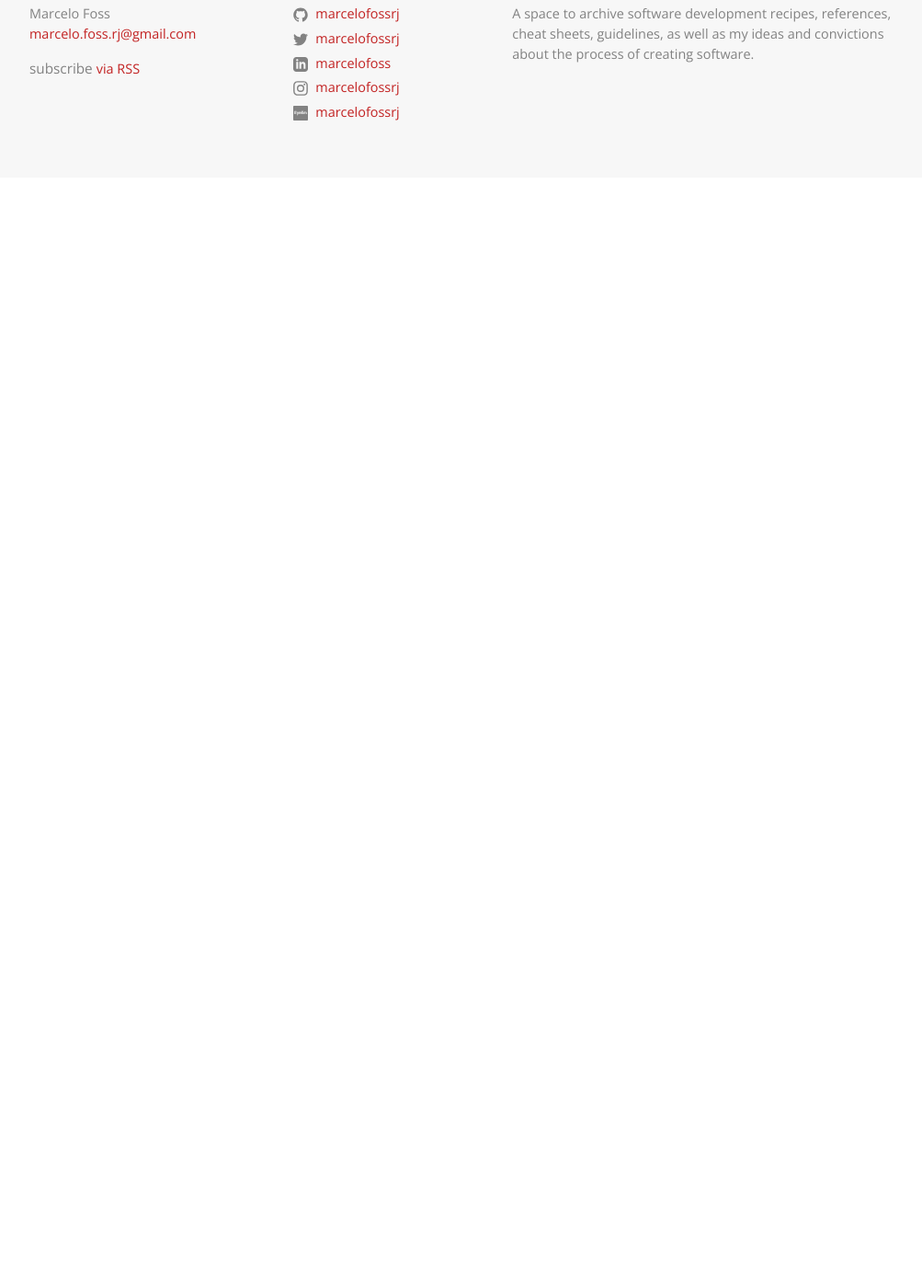
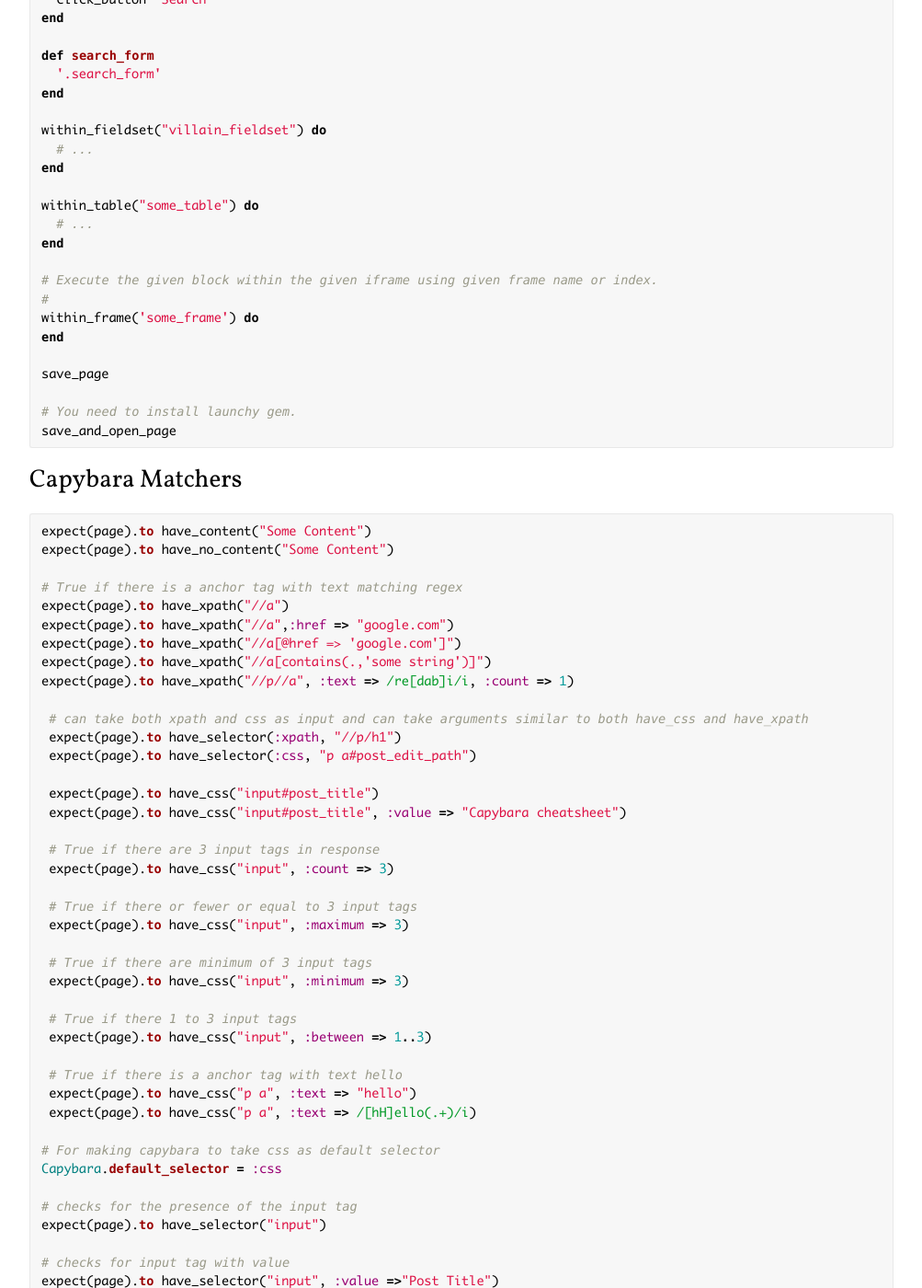
Before and after one commit to MarceloFossRJ/MarceloFossRJ.github.io, a Jekyll site: the page built from _posts/2018-12-27-capybara-cs.md, in a window 1280 px wide and 1400 px high, scrolled down 2664 px. Shown: the whole window at 92% size, without its empty margins (138-1141 px from the left). Built offline with Jekyll 4.4.1, drawn with Linux system fonts in a browser that asks for light colours; some web fonts are replaced; before the commit the page ends 2857 px from its top, so only the background shows below that; some of the changed text lies outside the part shown.

Commit message:
Capybara cheatsheet update

````diff
--- a/_posts/2018-12-27-capybara-cs.md
+++ b/_posts/2018-12-27-capybara-cs.md
@@ -9,8 +9,9 @@ intro: |
   [Capybara](https://github.com/capistrano/capistrano) is a framework for building automated deployment scripts. Although Capistrano itself is written in Ruby, it can easily be used to deploy projects of any language or framework, be it Rails, Java, or PHP.
 ---
 
-## Capybara cheat cheat sheet
+## Capybara cheat sheet
 
+### Form Interaction
 * Navigating
 ```ruby
 visit(‘/projects’)
@@ -66,23 +67,6 @@ within_table(‘Employee’) do
 end
 ```
 
-* Querying
-```ruby
-page.has_xpath?(‘//table/tr’)
-page.has_css?(‘table tr.foo’)
-page.has_content?(‘foo’)
-page.should have_xpath(‘//table/tr’)
-page.should have_css(‘table tr.foo’)
-page.should have_content(‘foo’)
-page.should have_no_content(‘foo’)
-find_field(‘First Name’).value
-find_link(‘Hello’).visible?
-find_button(‘Send’).click
-find(‘//table/tr’).click
-locate(“//*[@id=’overlay'”).find(“//h1”).click
-all(‘a’).each { |a| a[:href] }
-```
-
 * Scripting
 ```ruby
 result = page.evaluate_script(‘4 + 4’);
@@ -91,6 +75,157 @@ result = page.evaluate_script(‘4 + 4’);
 * Debugging
 ```ruby
 save_and_open_page
+```
+
+### Capybara Finders
+
+```ruby
+page.has_xpath?(‘//table/tr’)
+
+page.has_css?(‘table tr.foo’)
+
+page.has_content?(‘foo’)
+
+find_field(‘First Name’).value
+
+find_link(‘Hello’).visible?
+
+find_button(‘Send’).click
+
+find(‘//table/tr’).click
+
+page.all(:xpath, '//a')
+
+page.first(:xpath, '//a')
+
+page.find('//textarea[@id="additional_newline"]')
+
+page.find(:xpath, "//input[@id='form_pets_dog']")['checked']
+# => true
+
+page.find(:css, '#with_focus_event').trigger(:focus)
+
+page.find(:css,'.wrapper').hover
+
+page.find_field("test_field").value
+# => 'blah'
+
+page.find_by_id('red').tag_name
+# => 'a'
+
+# finds invisible elements when false
+page.find_by_id("hidden_via_ancestor", visible: false)
+
+page.find_button('What an Awesome')[:value]
+# => 'awesome'
+
+page.find_link('abo').text
+# => 'labore'
+
+page.find_link('other')[:href]
+# => '/some_uri'
+```
+
+**Note:** `find` will wait for an element to appear on the page, as explained in the Ajax section. If the element does not appear it will raise an error.
+
+**Note:** In XPath the expression `//` means something very specific, and it might not be what you think. Contrary to common belief, `//` means "anywhere in the document" not "anywhere in the current context".
+
+
+### Capybara Scoped Finder `within`
+
+```ruby
+within(search_form) do
+  fill_in 'Name', with: 'iOS 7'
+  click_button 'Search'
+end
+
+def search_form
+  '.search_form'
+end
+
+within_fieldset("villain_fieldset") do
+  # ...
+end
+
+within_table("some_table") do
+  # ...
+end
+
+# Execute the given block within the given iframe using given frame name or index.
+#
+within_frame('some_frame') do
+end
+
+save_page
+
+# You need to install launchy gem.
+save_and_open_page
+```
+
+## Capybara Matchers
+
+```ruby
+expect(page).to have_content("Some Content")
+expect(page).to have_no_content("Some Content")
+
+# True if there is a anchor tag with text matching regex
+expect(page).to have_xpath("//a")
+expect(page).to have_xpath("//a",:href => "google.com")
+expect(page).to have_xpath("//a[@href => 'google.com']")
+expect(page).to have_xpath("//a[contains(.,'some string')]")
+expect(page).to have_xpath("//p//a", :text => /re[dab]i/i, :count => 1)
+
+ # can take both xpath and css as input and can take arguments similar to both have_css and have_xpath
+ expect(page).to have_selector(:xpath, "//p/h1")
+ expect(page).to have_selector(:css, "p a#post_edit_path")
+
+ expect(page).to have_css("input#post_title")
+ expect(page).to have_css("input#post_title", :value => "Capybara cheatsheet")
+
+ # True if there are 3 input tags in response
+ expect(page).to have_css("input", :count => 3)
+
+ # True if there or fewer or equal to 3 input tags
+ expect(page).to have_css("input", :maximum => 3)
+
+ # True if there are minimum of 3 input tags
+ expect(page).to have_css("input", :minimum => 3)
+
+ # True if there 1 to 3 input tags
+ expect(page).to have_css("input", :between => 1..3)
+
+ # True if there is a anchor tag with text hello
+ expect(page).to have_css("p a", :text => "hello")
+ expect(page).to have_css("p a", :text => /[hH]ello(.+)/i)
+
+# For making capybara to take css as default selector
+Capybara.default_selector = :css
+
+# checks for the presence of the input tag
+expect(page).to have_selector("input")
+
+# checks for input tag with value
+expect(page).to have_selector("input", :value =>"Post Title")
+
+expect(page).to have_no_selector("input")
+
+# For making capybara to take css as default selector
+Capybara.default_selector = :xpath
+# checks for the presence of the input tag
+expect(page).to have_selector("//input")
+
+# checks for input tag with value
+expect(page).to have_selector("//input", :value =>"Post Title")
+
+# checks for presence of a input field named FirstName in a form
+expect(page).to have_field("FirstName")
+
+expect(page).to have_field("FirstName", :value => "Rambo")
+expect(page).to have_field("FirstName", :with => "Rambo")
+
+expect(page).to have_link("Foo")
+expect(page).to have_link("Foo", :href=>"googl.com")
+expect(page).to have_no_link("Foo", :href=>"google.com")
 ```
 
 ### Asynchronous JavaScript
````
Also changed, not shown: _drafts/2017-09-28-dev-or-softhouse.md (deleted, +0 -3 lines), _drafts/2017-09-30-sti-rails.md (deleted, +0 -3 lines), _drafts/2017-11-10-clean-architectures.md (deleted, +0 -16 lines), _drafts/2019-07-15-python-config.md (added, +14 -0 lines), _drafts/2019-07-15-ruby-call-go.md (added, +187 -0 lines), _posts/2018-08-15-capybara-cheatsheet.md (deleted, +0 -202 lines), _posts/2019-04-01-mongodb.md (+6 -2 lines).
